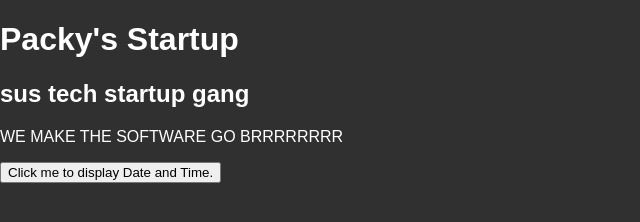
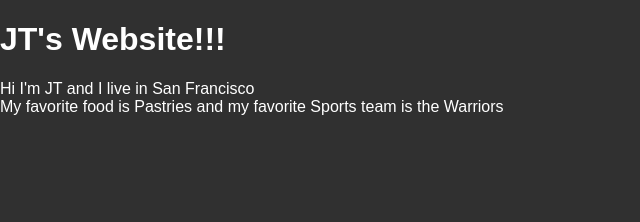
Before and after one commit to PackyCode/PackyCode.github.io, a plain HTML site: page index.html in a window 1280 px wide. Shown: the whole page, without its empty margins (0-640 px from the left). Drawn offline with Linux system fonts and the light colour scheme.

Commit message:
Update index.html

```diff
--- a/index.html
+++ b/index.html
@@ -1,24 +1,12 @@
 <!DOCTYPE html>
 <html lang="en">
-<head><title>hi
+<head><title>Jtmachle
     </title>
     <link rel="stylesheet" href="style.css">
     </head>
 <body>
-    <h1>Packy's Startup</h1>
-    <h2>sus tech startup gang</h2>
-    <p>WE MAKE THE SOFTWARE GO BRRRRRRRR</p>
-    <!DOCTYPE html>
-
-
-
-<button type="button"
-onclick="document.getElementById('demo').innerHTML = Date()">
-Click me to display Date and Time.</button>
-
-<p id="demo"></p>
-
-
-
+ <h1>JT's Website!!!</h1>
+ <p>Hi I'm JT and I live in San Francisco <br>
+    My favorite food is Pastries and my favorite Sports team is the Warriors</p>
 </body>
 </html>
```
